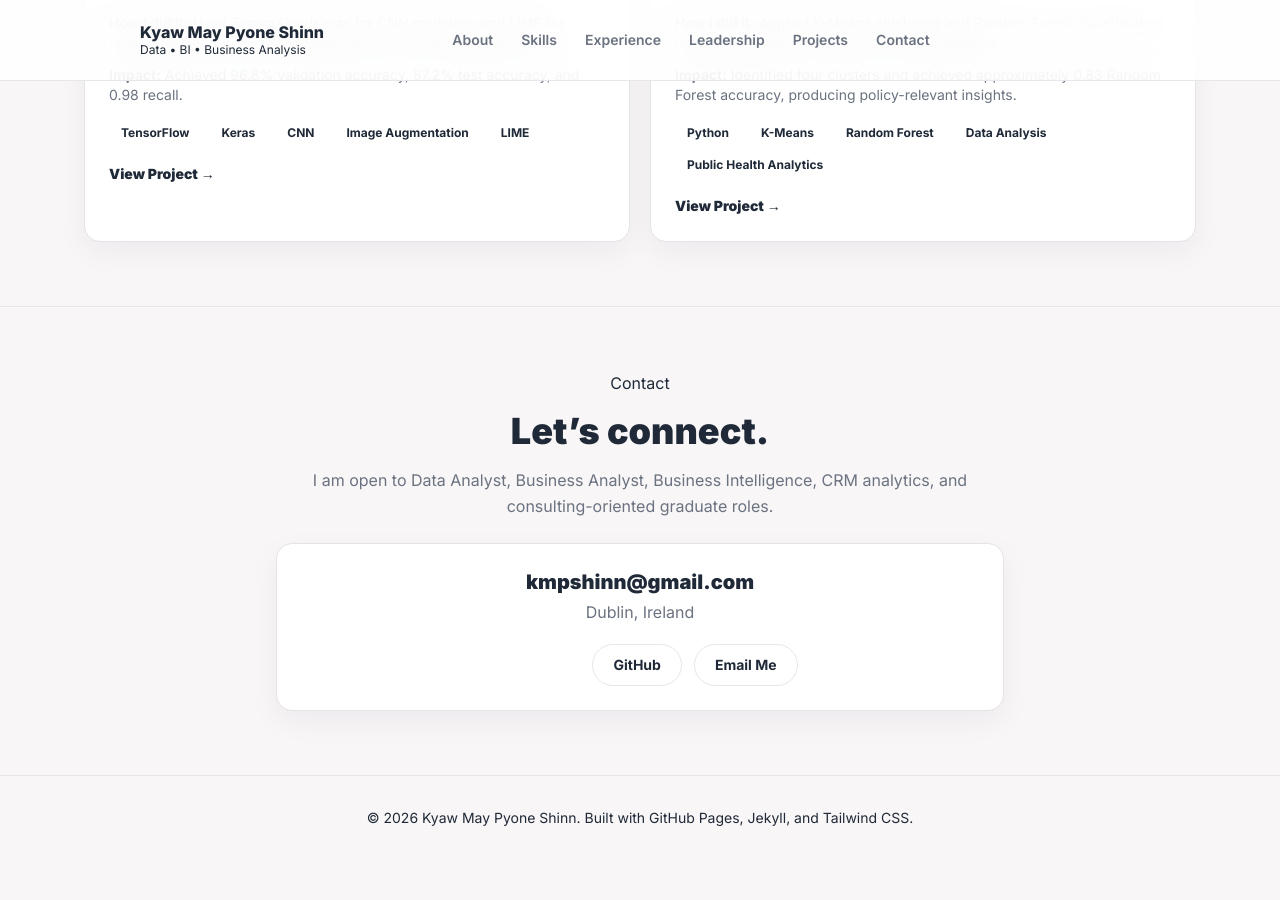
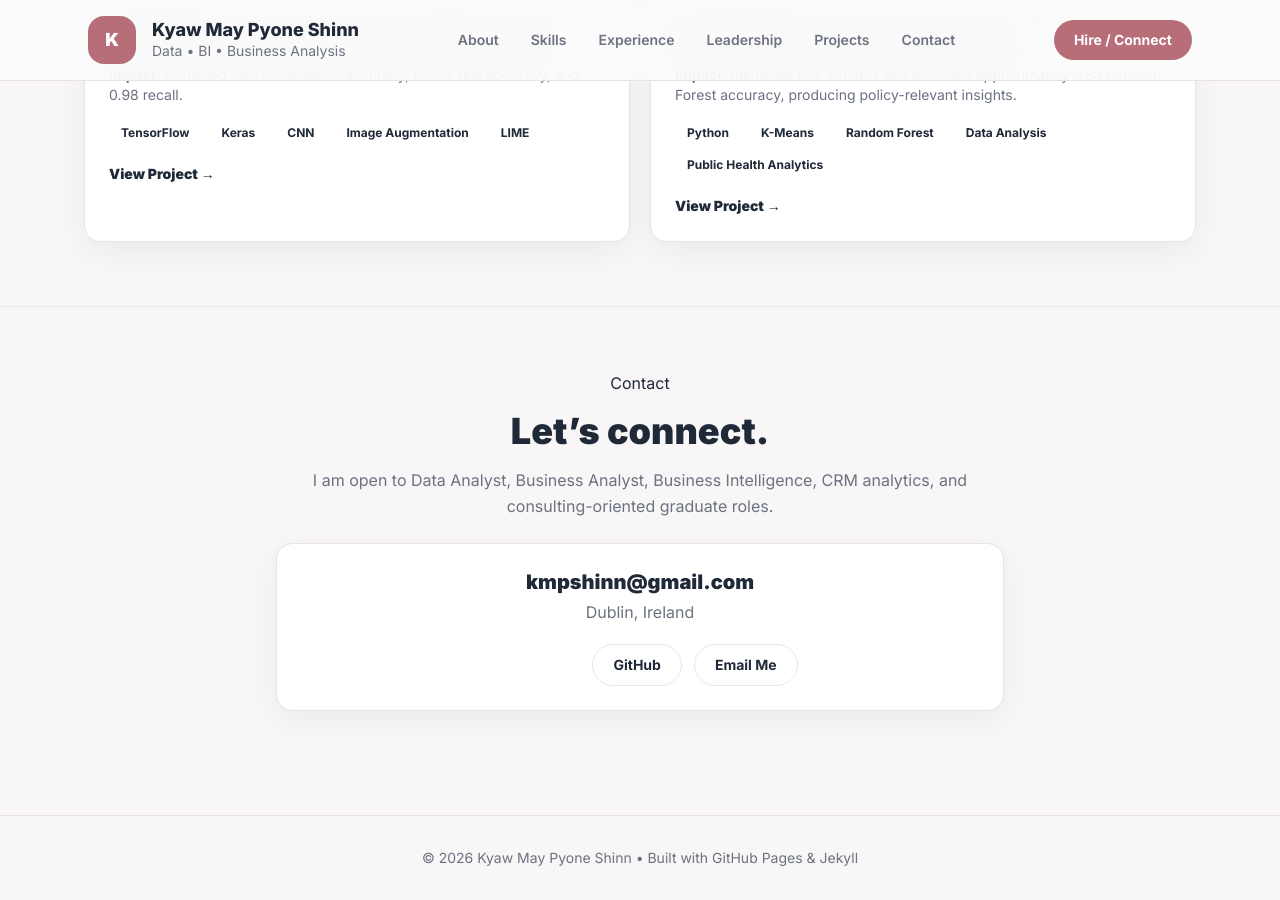
Before and after one commit to Kyaw-May-Pyone-Shinn/Kyaw-May-Pyone-Shinn.github.io, a Jekyll site: the page built from index.md, in a window 1280 px wide and 900 px high, scrolled down 5355 px. Built offline with Jekyll 4.4.1, drawn with Linux system fonts in a browser that asks for light colours; nearby versions of some CDN libraries; before the commit the page ends 6215 px from its top, so only the background shows below that.

Commit message:
Update default.html

```diff
--- a/_layouts/default.html
+++ b/_layouts/default.html
@@ -1,49 +1,71 @@
 <!DOCTYPE html>
 <html lang="en">
+
 <head>
   <meta charset="UTF-8">
   <meta name="viewport" content="width=device-width, initial-scale=1.0">
+
   {% seo %}
   {% include head-custom.html %}
 </head>
 
-<body class="bg-page text-ink">
+<body>
 
-<header class="fixed top-0 w-full z-50 bg-white/85 backdrop-blur-xl border-b border-line">
-  <div class="max-w-6xl mx-auto px-5 h-20 flex items-center justify-between">
+<header class="fixed top-0 w-full z-50 bg-nav/90 backdrop-blur-xl border-b border-border">
 
-    <a href="#home" class="flex items-center gap-3">
-      <div class="w-11 h-11 rounded-2xl bg-rose text-white flex items-center justify-center font-black">
+  <div class="max-w-6xl mx-auto px-6 h-20 flex items-center justify-between">
+
+    <!-- LOGO -->
+    <a href="#home" class="flex items-center gap-4">
+
+      <div class="w-12 h-12 rounded-2xl bg-accent text-white flex items-center justify-center font-black text-lg">
         K
       </div>
+
       <div>
-        <p class="font-extrabold leading-tight">Kyaw May Pyone Shinn</p>
-        <p class="text-xs text-soft">Data • BI • Business Analysis</p>
+        <h1 class="font-extrabold text-lg leading-tight">
+          Kyaw May Pyone Shinn
+        </h1>
+
+        <p class="text-sm text-muted">
+          Data • BI • Business Analysis
+        </p>
       </div>
+
     </a>
 
-    <nav class="hidden md:flex gap-7 text-sm text-muted font-semibold">
+    <!-- NAV -->
+    <nav class="hidden md:flex gap-8 text-sm font-semibold text-muted">
+
       <a href="#about" class="nav-link">About</a>
       <a href="#skills" class="nav-link">Skills</a>
       <a href="#experience" class="nav-link">Experience</a>
       <a href="#leadership" class="nav-link">Leadership</a>
       <a href="#projects" class="nav-link">Projects</a>
       <a href="#contact" class="nav-link">Contact</a>
+
     </nav>
 
-    <a href="#contact" class="hidden md:inline-flex px-5 py-2 rounded-full bg-rose text-white font-bold text-sm hover:bg-roseDark transition">
+    <!-- CTA -->
+    <a href="#contact"
+       class="hidden md:inline-flex px-5 py-2.5 rounded-full bg-accent text-white text-sm font-bold hover:bg-accentDark transition">
+
       Hire / Connect
+
     </a>
 
   </div>
+
 </header>
 
 <main class="pt-20">
   {{ content }}
 </main>
 
-<footer class="border-t border-line py-8 text-center text-sm text-soft">
-  <p>© 2026 Kyaw May Pyone Shinn. Built with GitHub Pages, Jekyll, and Tailwind CSS.</p>
+<footer class="border-t border-border py-8 mt-10 text-center text-sm text-muted">
+  <p>
+    © 2026 Kyaw May Pyone Shinn • Built with GitHub Pages & Jekyll
+  </p>
 </footer>
 
 </body>
```
